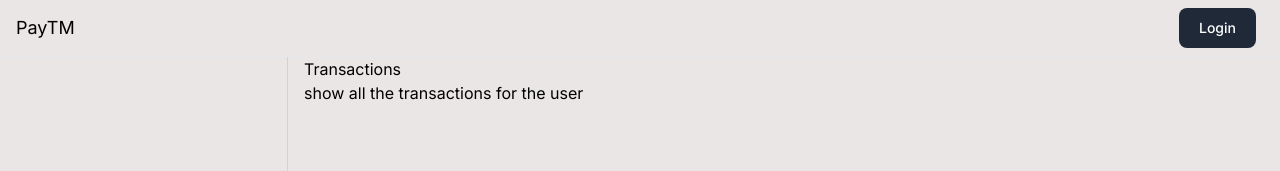
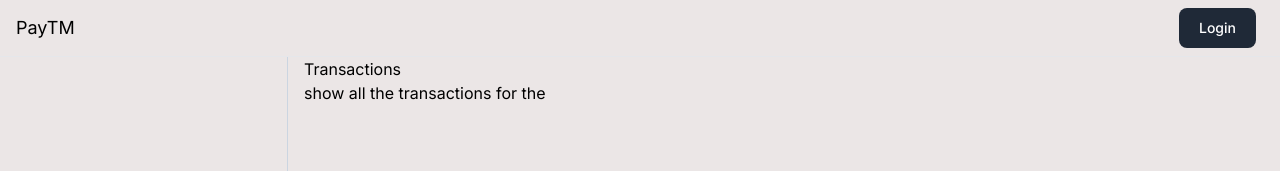
Before and after one commit to ujjawal396/PaytmProject, a Next.js app in the folder apps/user-app/: page /transactions in a window 1280 px wide. Shown: the top 171 px of the page. Built offline with nearby package versions, Linux system fonts and the light colour scheme; no server answers.

Commit message:
transaction component added

```diff
--- a/apps/user-app/app/(dashboard)/transactions/page.tsx
+++ b/apps/user-app/app/(dashboard)/transactions/page.tsx
@@ -2,6 +2,6 @@
 export default function() {
     return <div>
         <h1>Transactions</h1>
-        <p>show all the transactions for the user</p>
+        <p>show all the transactions for the</p>
     </div>
 }
```
